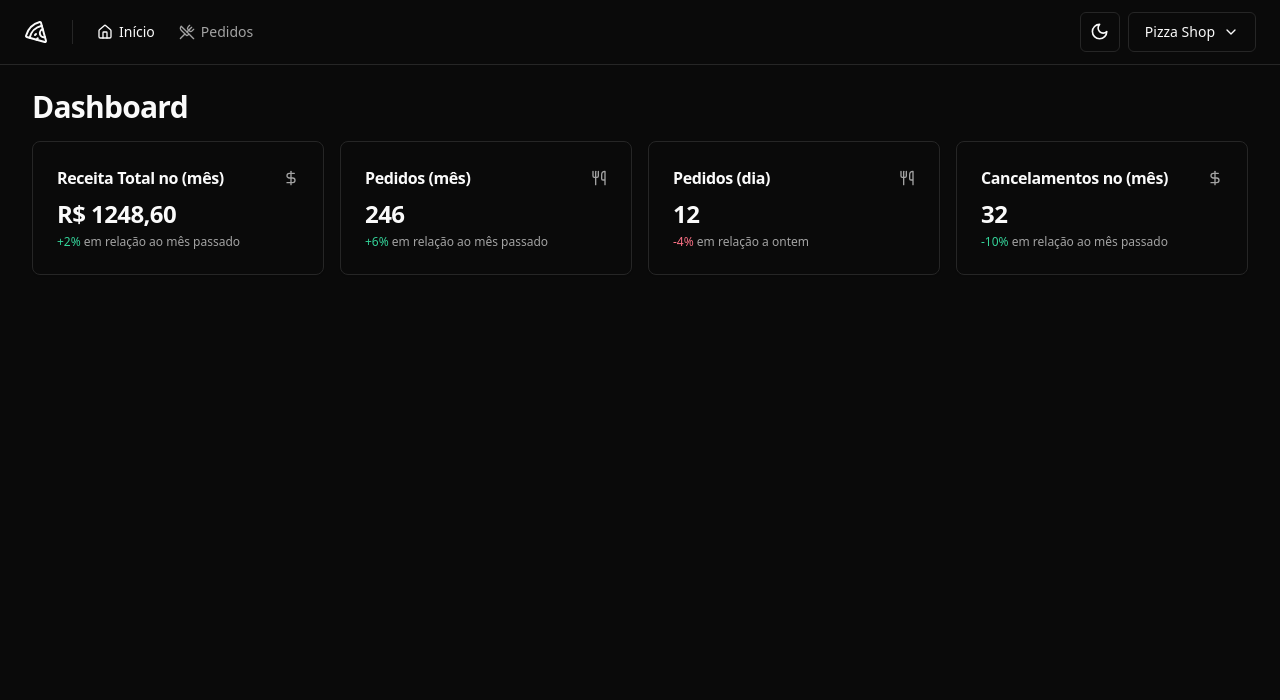
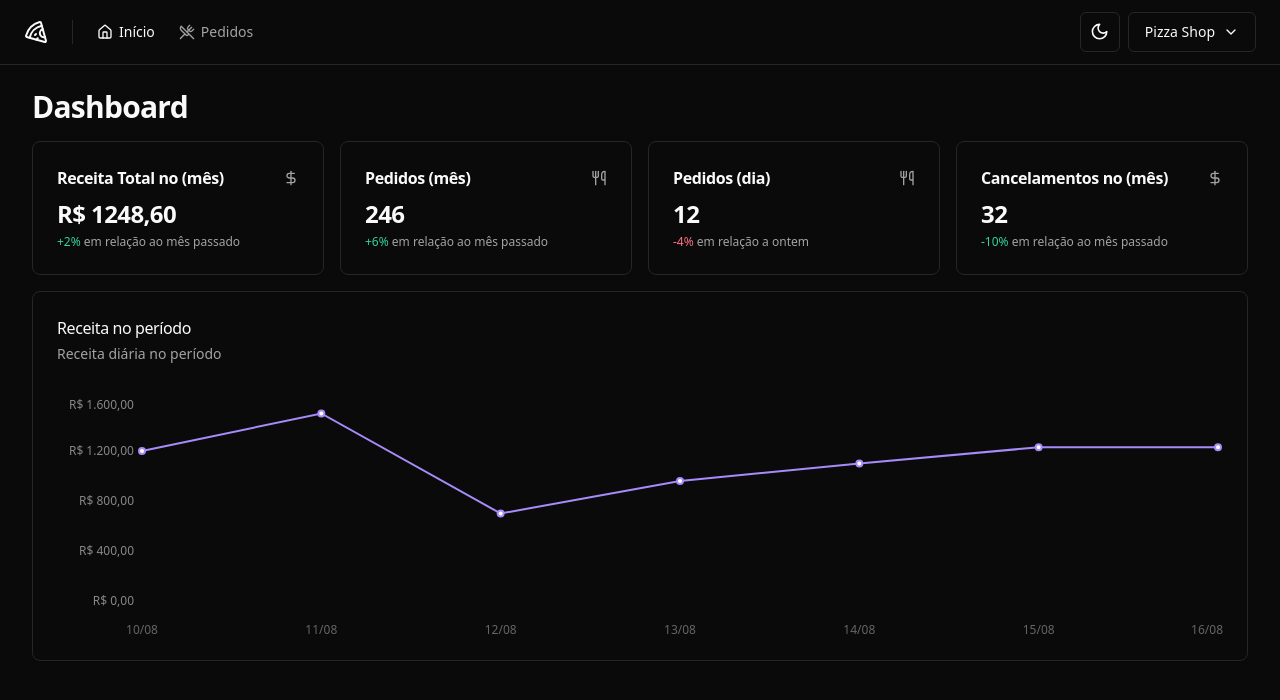
Before and after one commit to GabrielTurri/pizza-shop, a React (Vite) app: page / in a window 1280 px wide. Shown: the top 700 px of the page. Built offline with nearby package versions, Linux system fonts and the light colour scheme.

Commit message:
revenue chart

```diff
--- a/package.json
+++ b/package.json
@@ -26,6 +26,7 @@
     "react-helmet-async": "^2.0.5",
     "react-hook-form": "^7.52.2",
     "react-router-dom": "^6.26.0",
+    "recharts": "^2.12.7",
     "sonner": "^1.5.0",
     "sort-by": "^1.2.0",
     "tailwind-merge": "^2.4.0",
--- a/src/pages/app/dashboard/dashboard.tsx
+++ b/src/pages/app/dashboard/dashboard.tsx
@@ -4,6 +4,7 @@
 import { MonthCanceledOrdersAmountCard } from './month-canceled-amount-card'
 import { MonthOrdersAmountCard } from './month-orders-amount-card'
 import { MonthRevenueCard } from './month-revenue-card'
+import { RevenueChart } from './revenue-chart'
 
 export function Dashboard() {
   return (
@@ -18,6 +19,9 @@
           <DayOrdersAmountCard />
           <MonthCanceledOrdersAmountCard />
         </div>
+        <div className="grid-col-9 grid gap-4">
+          <RevenueChart />
+        </div>
       </div>
     </>
   )
--- /dev/null
+++ b/src/pages/app/dashboard/revenue-chart.tsx
@@ -0,0 +1,70 @@
+import {
+  CartesianGrid,
+  Line,
+  LineChart,
+  ResponsiveContainer,
+  Tooltip,
+  XAxis,
+  YAxis,
+} from 'recharts'
+import colors from 'tailwindcss/colors'
+
+import {
+  Card,
+  CardContent,
+  CardDescription,
+  CardHeader,
+  CardTitle,
+} from '@/components/ui/card'
+
+const data = [
+  { date: '10/08', revenue: 1200 },
+  { date: '11/08', revenue: 1500 },
+  { date: '12/08', revenue: 700 },
+  { date: '13/08', revenue: 960 },
+  { date: '14/08', revenue: 1100 },
+  { date: '15/08', revenue: 1230 },
+  { date: '16/08', revenue: 1230 },
+]
+
+export function RevenueChart() {
+  return (
+    <>
+      <Card className="col-span-6">
+        <CardHeader className="flex-row items-center justify-between pb-8">
+          <div className="space-y-1">
+            <CardTitle className="text-base font-medium">
+              Receita no período
+            </CardTitle>
+            <CardDescription>Receita diária no período</CardDescription>
+          </div>
+        </CardHeader>
+        <CardContent>
+          <ResponsiveContainer width="100%" height={240}>
+            <LineChart data={data} style={{ fontSize: 12 }}>
+              <XAxis dataKey="date" tickLine={false} axisLine={false} dy={16} />
+              <YAxis
+                stroke="#888"
+                axisLine={false}
+                tickLine={false}
+                width={80}
+                tickFormatter={(value: number) =>
+                  value.toLocaleString('pt-BR', {
+                    style: 'currency',
+                    currency: 'BRL',
+                  })
+                }
+              />
+              <Line
+                type="linear"
+                strokeWidth={2}
+                dataKey="revenue"
+                stroke={colors.violet['400']}
+              />
+            </LineChart>
+          </ResponsiveContainer>
+        </CardContent>
+      </Card>
+    </>
+  )
+}
```
Also changed, not shown: 1 other file (tests, documents, lock files or other folders).
